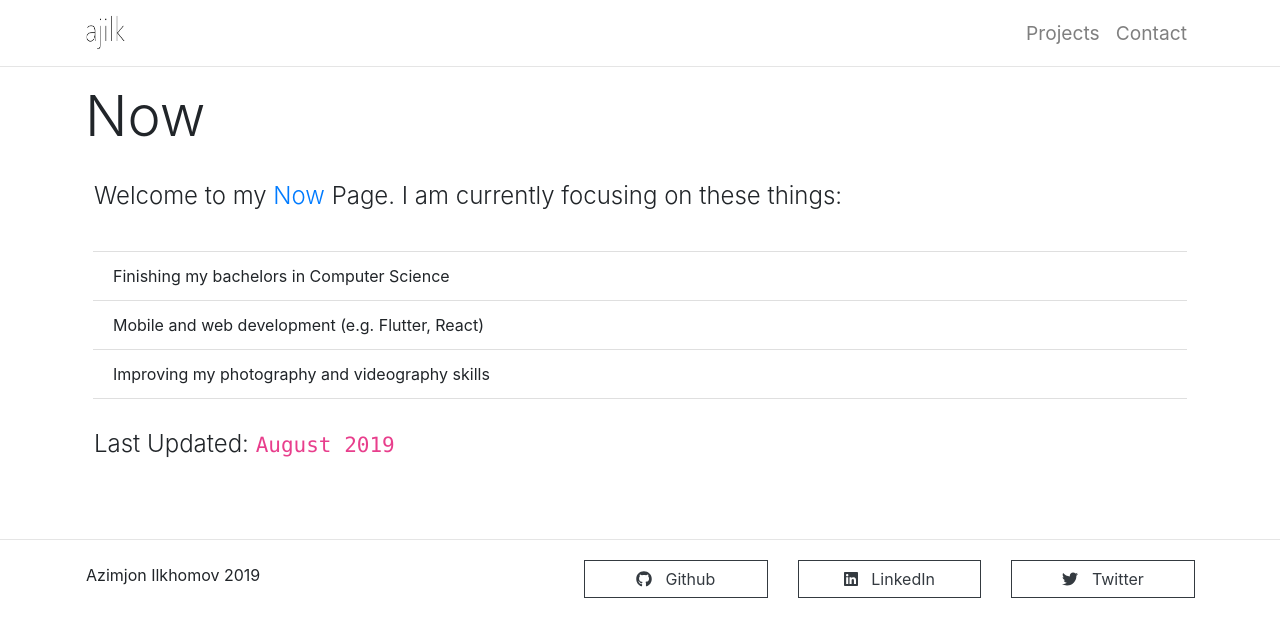
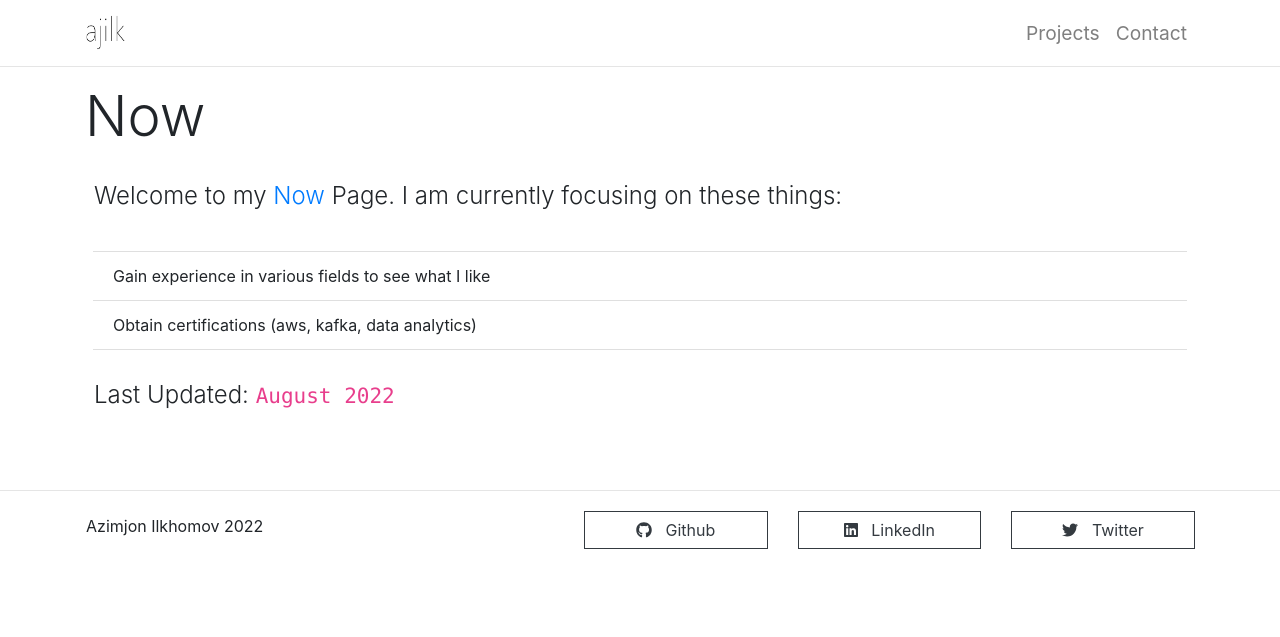
Before and after one commit to ajilk/website, a Jekyll site: the page built from now.html, in a window 1280 px wide. Shown: the top 637 px of the page. Built offline with Jekyll 4.4.1, drawn with Linux system fonts in a browser that asks for light colours.

Commit message:
Update now page

```diff
--- a/_includes/footer.html
+++ b/_includes/footer.html
@@ -6,7 +6,7 @@
       <div class="col-md-4 col-lg-3">
         <a class="py-auto btnLink" href="/now/">
           <button type="button" class="btn btn-block pl-0 rounded-0 text-md-left">
-            Azimjon Ilkhomov 2019
+            Azimjon Ilkhomov 2022
           </button>
         </a>
       </div>
--- a/contact.html
+++ b/contact.html
@@ -6,7 +6,11 @@ permalink: /contact/
 
 <div class="container">
   <p class="display-4">Contact</p>
-  <form class="pt-5" action="https://formspree.io/ajilkhomov@gmail.com" method="POST">
+  <form
+    class="pt-5"
+    action="https://formspree.io/ajilkhomov@gmail.com"
+    method="POST"
+  >
     <h4 class="pb-3">Let's Chat!</h4>
     <!-- First Name -->
     <div class="form-row">
--- a/now.html
+++ b/now.html
@@ -10,11 +10,10 @@ permalink: /now/
     <h4 class="font-weight-light">Welcome to my <a href="https://nownownow.com/about">Now</a> Page. I am currently focusing on these things:</h4>
   </div>
   <ul class="list-group list-group-flush p-2">
-    <li class="list-group-item">Finishing my bachelors in Computer Science</li>
-    <li class="list-group-item">Mobile and web development (e.g. Flutter, React)</li>
-    <li class="list-group-item">Improving my photography and videography skills</li>
+    <li class="list-group-item">Gain experience in various fields to see what I like</li>
+    <li class="list-group-item">Obtain certifications (aws, kafka, data analytics)</li>
   </ul>
   <div class="row p-4">
-    <h4 class="font-weight-light">Last Updated: <code>August 2019</code></h4>
+    <h4 class="font-weight-light">Last Updated: <code>August 2022</code></h4>
   </div>
 </div>
```
